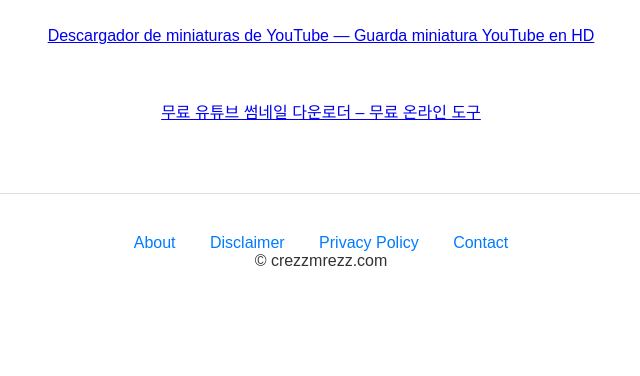
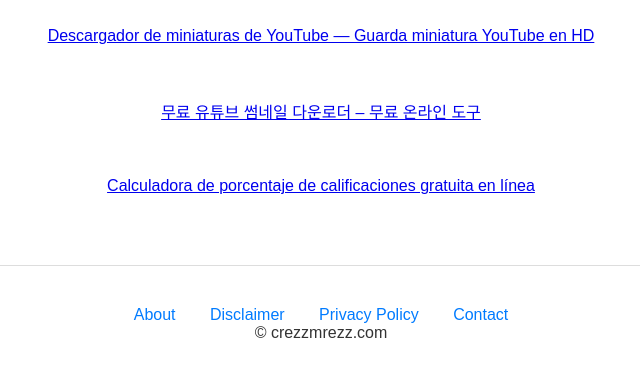
Before and after one commit to nyannandi/yt_web, a plain HTML site: page index.html in a window 1280 px wide. Shown: the part 108-484 px from the top of the page, without its empty margins (319-959 px from the left). Drawn offline with Linux system fonts and the light colour scheme.

Commit message:
Update index.html after percent calculator spanish lang
Updating index.html after marks percentage calculator pag efor spanish language

```diff
--- a/index.html
+++ b/index.html
@@ -98,8 +98,9 @@
     </header>
 
     <div class="container">
-<a href="descargador-de-miniaturas-de-youtube-guarda-miniatura-youtube-en-hd.html">Descargador de miniaturas de YouTube — Guarda miniatura YouTube en HD</a><br><br><br><br>
-<a href="무료 유튜브 썸네일 다운로더 – 무료 온라인 도구.html">무료 유튜브 썸네일 다운로더 – 무료 온라인 도구</a>
+        <a href="descargador-de-miniaturas-de-youtube-guarda-miniatura-youtube-en-hd.html">Descargador de miniaturas de YouTube — Guarda miniatura YouTube en HD</a><br><br><br><br>
+        <a href="무료 유튜브 썸네일 다운로더 – 무료 온라인 도구.html">무료 유튜브 썸네일 다운로더 – 무료 온라인 도구</a><br><br><br><br>
+        <a href="calculadora-de-porcentaje-de-notas-en-líne.html">Calculadora de porcentaje de calificaciones gratuita en línea</a>
     </div>
 
     <footer>
```
